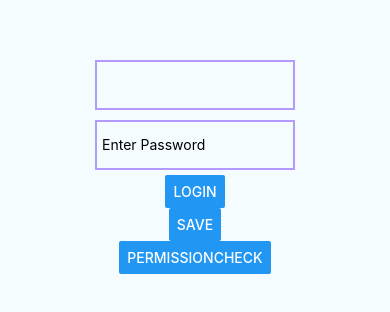
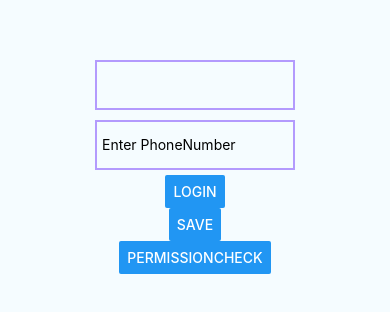
Before and after one commit to softwarefeeder/ReactNativeApp, a React Native app: screen / in a window 390 px wide. Shown: the part 258-570 px from the top of the page. Built offline with nearby package versions, Linux system fonts and the light colour scheme.

Commit message:
contact addition

```diff
--- a/App.js
+++ b/App.js
@@ -25,9 +25,8 @@ export default class App extends Component<Props> {
   constructor(Props)
   {
     super(Props);
-    this.state={fname:'Enter User Name'};
-    this.state={fphone:'Enter Password'};
-
+    this.state={fname:'Enter UserName'};
+    this.state={fphone:'Enter PhoneNumber'};
 
   }
 
```
